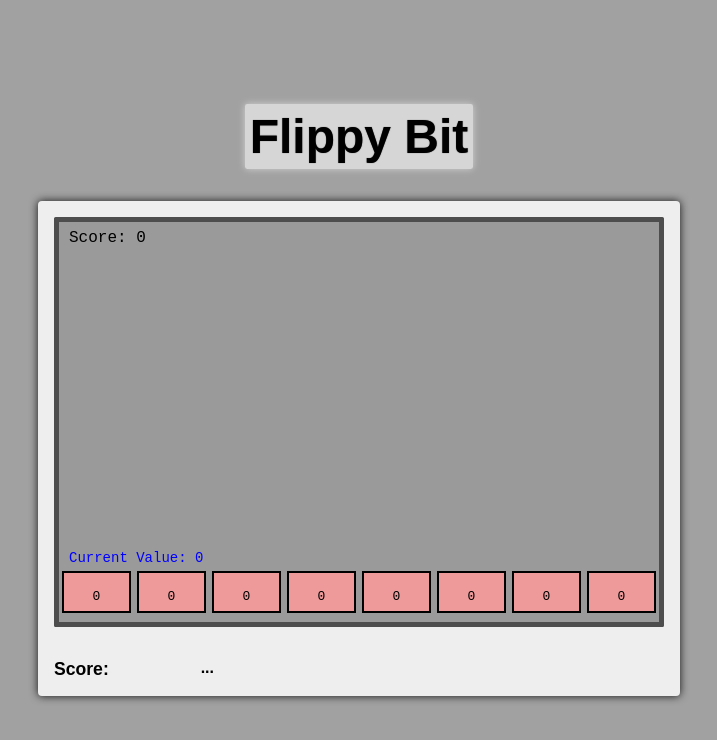
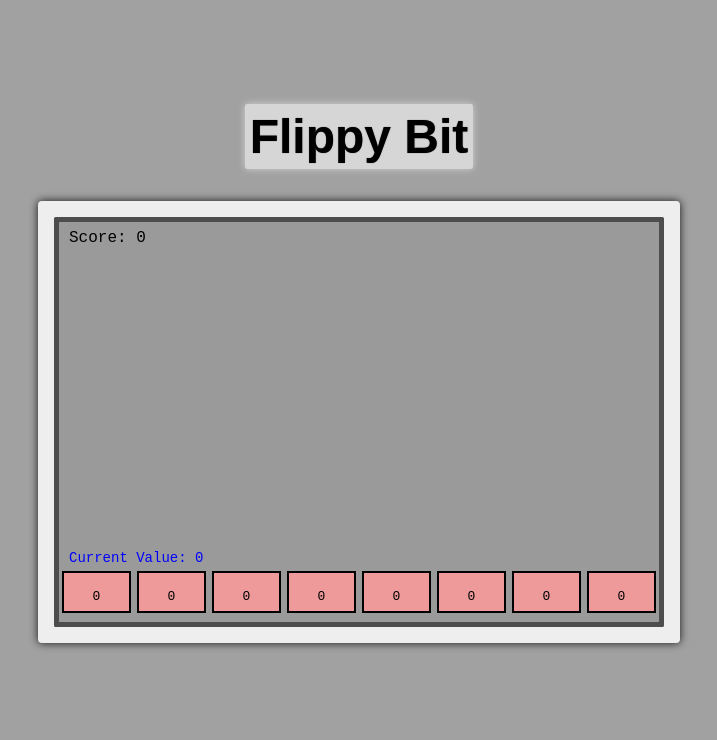
Before and after one commit to Alaa-Elgozouli/Funtional-Programming, a website built with Vite: page index.html in a window 1280 px wide. Shown: the whole page, without its empty margins (281-998 px from the left). Built offline with nearby package versions, Linux system fonts and the light colour scheme.

Commit message:
removed score from original indez.html, also added a current value hint to show the user the decimal number of the bits they currently have, making the game beginner friendly

```diff
--- a/index.html
+++ b/index.html
@@ -18,13 +18,6 @@
                     <text x="235" y="206">Game Over</text>
                 </g>
             </svg>
-            <div id="sideBar" class="flex col">
-                <div id="info" class="flex col">
-                    <div class="text">
-                        <span class="left">Score: </span>
-                        <span class="right" id="scoreText">...</span>
-                    </div>
-                </div>
             </div>
         </main>
         <script type="module" src="./src/main.ts"></script>
```
